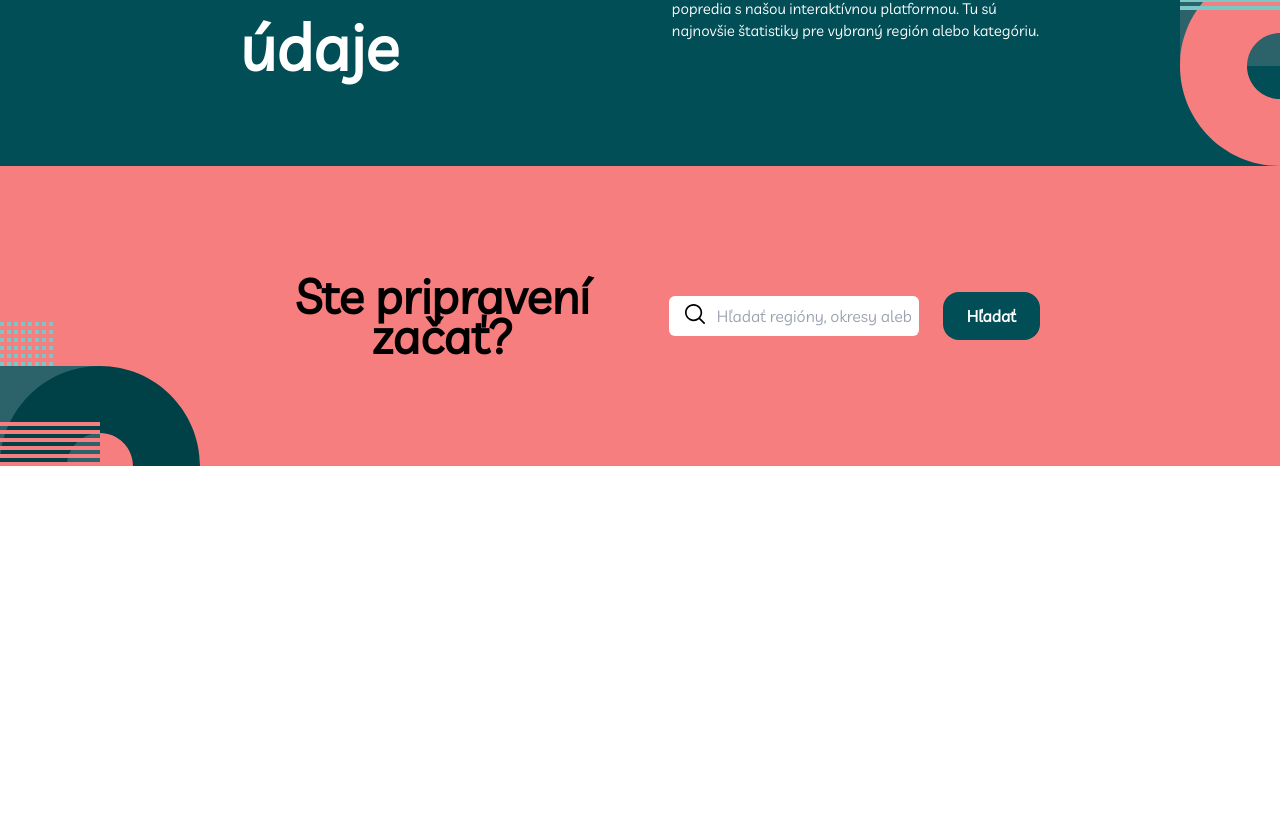
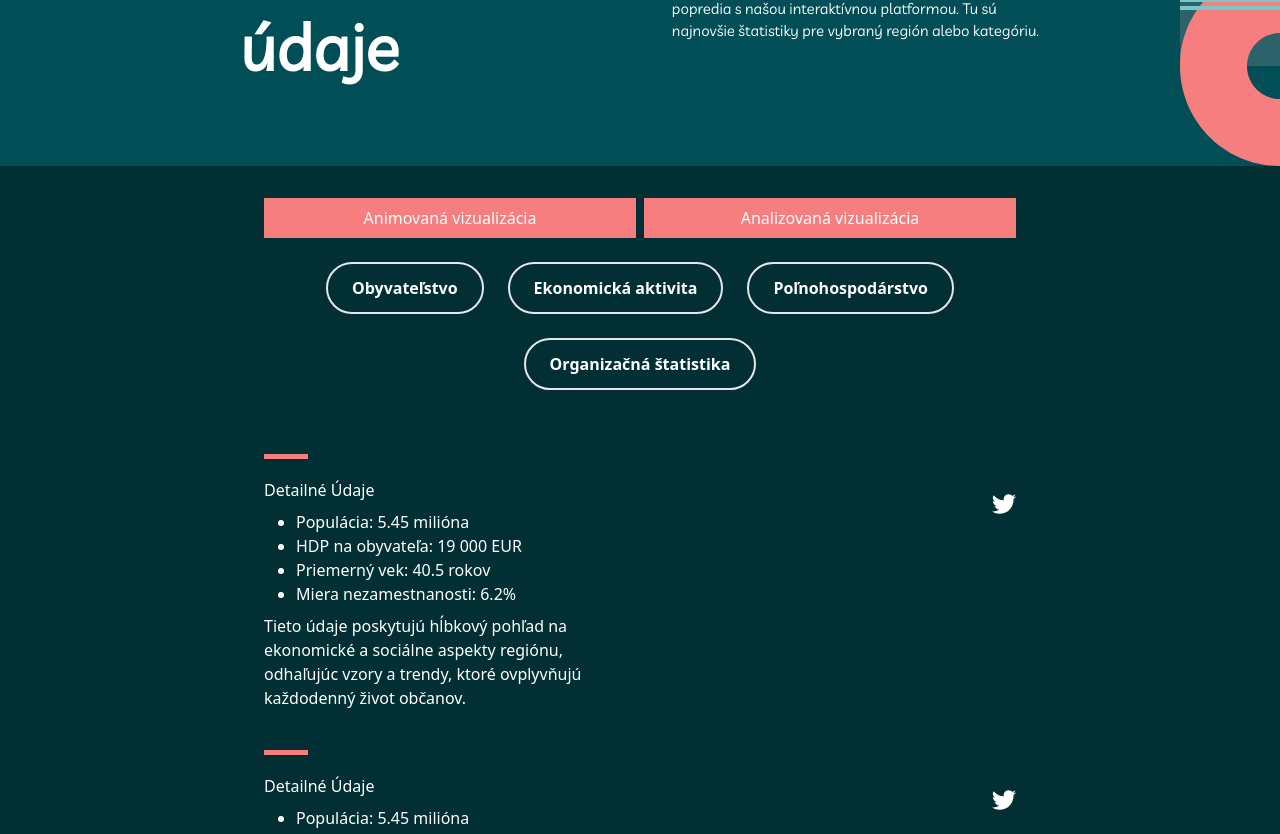
Before and after one commit to zsoolti8917/InfoMapSK-frontend, a React (Vite) app: page / in a window 1280 px wide. Shown: the part 196-1030 px from the top of the page. Before the commit the page ends 800 px from the top, so only its background shows below. Built offline with nearby package versions, Linux system fonts and the light colour scheme.

Commit message:
Added Dataholder and item components

```diff
--- a/src/App.jsx
+++ b/src/App.jsx
@@ -1,11 +1,13 @@
 import Nav from './components/Navbar.jsx'
 import Hero from './components/Hero.jsx'
 import Banner from './components/Banner.jsx'
+import DataHolder from './components/DataHolder.jsx'
 function App() {
   return (
     <div>
       <Nav />
       <Hero />
+      <DataHolder />
       <Banner />
     </div>
   )
--- /dev/null
+++ b/src/components/DataHolder.jsx
@@ -0,0 +1,47 @@
+import React from 'react'
+import Button from './Button'
+import DataHolderItem from './DataHolderItem.jsx'
+const DataHolder = () => {
+  return (
+    <section className='bg-secondary-800 text-primary-100'>
+        <div className='desktop:max-w-container lg:max-w-[800px] flex items-center flex-col m-auto gap-6 py-8 px-6'>
+            <div className='flex gap-2 w-full flex-wrap'>
+                <button className='px-16 py-2 bg-primary-300 flex-1 hover:bg-primary-100 hover:text-secondary-900 ease-in transition-all duration-200'>
+                    Animovaná vizualizácia
+                </button>
+                <button className='px-16 py-2 bg-primary-300 flex-1 hover:bg-primary-100 hover:text-secondary-900 ease-in transition-all duration-200'>
+                    Analizovaná vizualizácia
+                </button>
+            </div>
+            <div className='flex flex-wrap gap-6 desktop:justify-between desktop:gap-0 desktop:w-full justify-center'>
+                <Button>
+                    Obyvateľstvo
+                </Button>
+                <Button>
+                    Ekonomická aktivita
+                </Button>
+                <Button>
+                    Poľnohospodárstvo
+                </Button>
+                <Button>
+                    Organizačná štatistika
+                </Button>
+            </div>
+            <div className='flex flex-col'>
+               <DataHolderItem />
+               <DataHolderItem />
+               <DataHolderItem />
+               <DataHolderItem />
+                <div className='mt-20 flex justify-end'>
+                <Button>
+                    Späť na mapu
+                </Button>
+                </div>
+
+            </div>
+        </div>
+    </section>
+  )
+}
+
+export default DataHolder
--- /dev/null
+++ b/src/components/DataHolderItem.jsx
@@ -0,0 +1,27 @@
+import React from 'react'
+import Grafika from '../assets/icon-twitter.svg'
+const DataHolderItem = () => {
+  return (
+    <div className='grid md:grid-cols-2 pt-10'>
+    <div className='relative flex flex-col gap-2'>
+    <div className='absolute w-[44px] h-[5px] bg-primary-300 top-0 left-0 block'></div>
+        <h4 className='mt-6'>Detailné Údaje</h4>
+        <ul className='list-disc pl-8'>
+            <li>Populácia: 5.45 milióna</li>
+            <li>HDP na obyvateľa: 19 000 EUR</li>
+            <li>Priemerný vek: 40.5 rokov</li>
+            <li>Miera nezamestnanosti: 6.2%</li>
+        </ul>
+        <p>Tieto údaje poskytujú hĺbkový pohľad na ekonomické a sociálne aspekty regiónu, odhaľujúc vzory a trendy, ktoré ovplyvňujú každodenný život občanov.</p>
+    </div>
+
+    <div className='pt-10'>
+        <div className='flex lg:justify-end justify-center items-center'>
+            <img src={Grafika} alt="" />
+        </div>
+    </div>
+</div>
+  )
+}
+
+export default DataHolderItem
```
Also changed, not shown: src/assets/testimage-graf.PNG (added).
